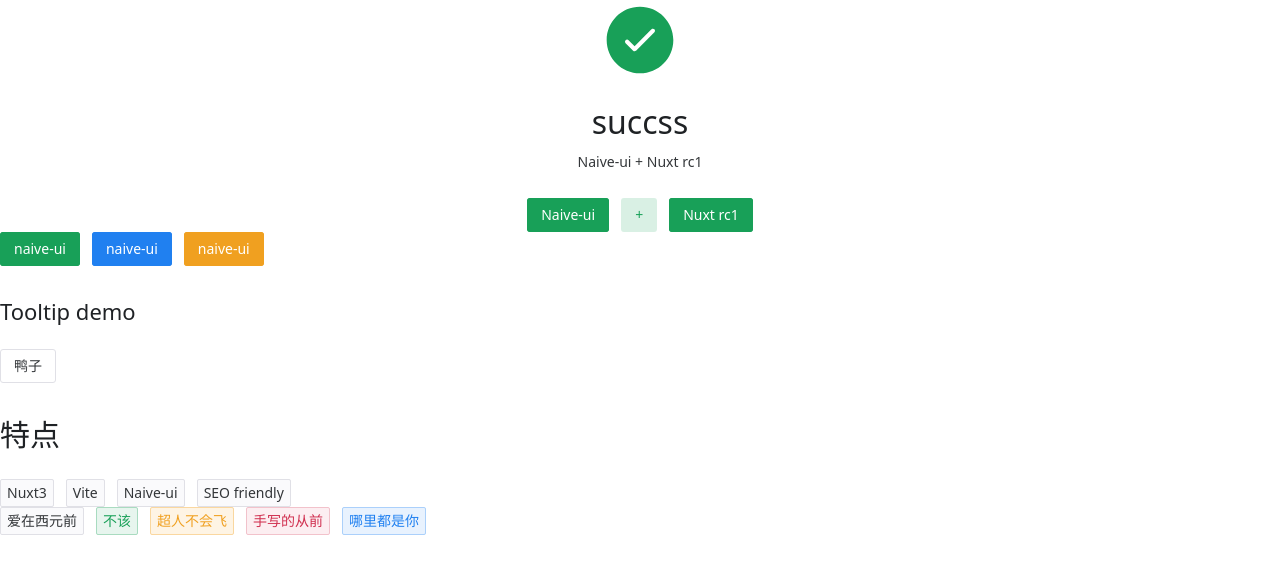
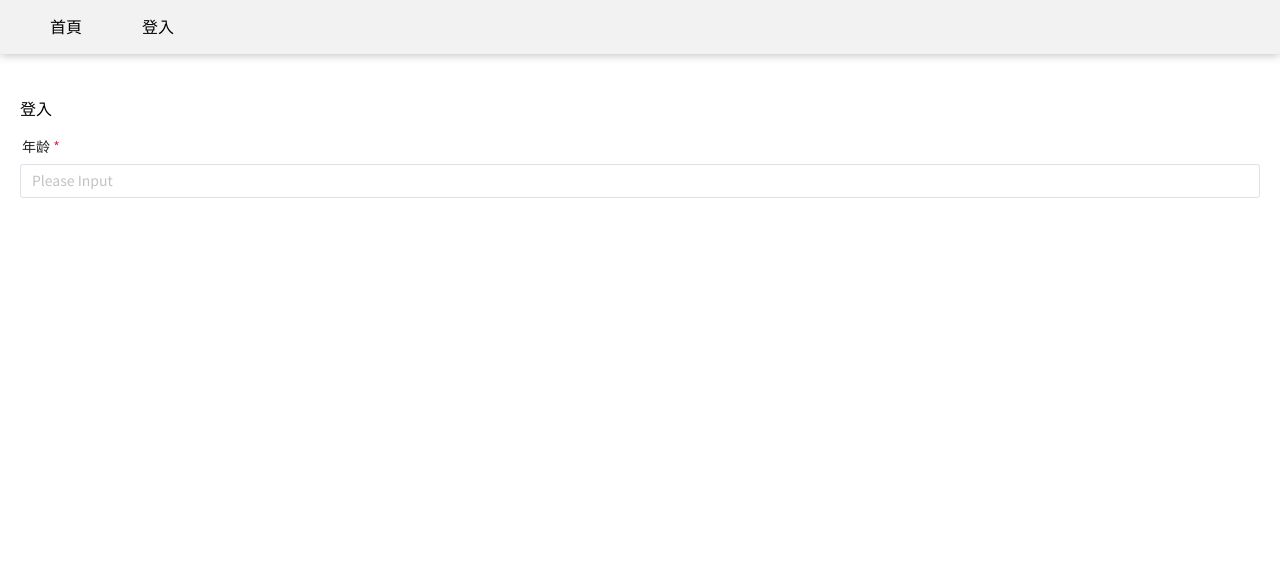
Before and after one commit to 121amylin/nuxt3_cms, a Nuxt app: page /login in a window 1280 px wide. Shown: the top 574 px of the page. Built offline with nearby package versions, Linux system fonts and the light colour scheme.

Commit message:
feat: 頁面布局

```diff
--- a/app.vue
+++ b/app.vue
@@ -1,42 +1,60 @@
-//
 <template>
   <div>
-    <n-result status="success" title="succss" description="Naive-ui + Nuxt rc1">
-      <template #footer>
-        <n-space justify="center">
-          <n-button type="success">Naive-ui</n-button>
-          <n-button type="success" secondary>+</n-button>
-          <n-button type="success">Nuxt rc1</n-button>
-        </n-space>
-      </template>
-    </n-result>
-    <n-space>
-      <n-button type="primary">naive-ui</n-button>
-      <n-button type="info">naive-ui</n-button>
-      <n-button type="warning">naive-ui</n-button>
-    </n-space>
-    <n-h2>Tooltip demo</n-h2>
-    <n-tooltip trigger="hover">
-      <template #trigger>
-        <n-button>鸭子</n-button>
-      </template>
-      如果它长得像鸭子，走起来像鸭子，叫起来也像鸭子，那它一定是个鸭子。
-    </n-tooltip>
-    <n-h1>特点</n-h1>
-    <n-space>
-      <n-tag>Nuxt3</n-tag>
-      <n-tag>Vite</n-tag>
-      <n-tag>Naive-ui</n-tag>
-      <n-tag>SEO friendly</n-tag>
-    </n-space>
-
-
-      <n-space>
-        <n-tag> 爱在西元前 </n-tag>
-        <n-tag type="success"> 不该 </n-tag>
-        <n-tag type="warning"> 超人不会飞 </n-tag>
-        <n-tag type="error"> 手写的从前 </n-tag>
-        <n-tag type="info"> 哪里都是你 </n-tag>
-      </n-space>
+    <header class="header">
+      <div class="contentain">
+        <nuxt-link to="./">首頁</nuxt-link>
+        <nuxt-link to="./login">登入</nuxt-link>
+      </div>
+    </header>
+    <main class="main">
+      <div class="contentain">
+        <NuxtPage />
+      </div>
+    </main>
   </div>
 </template>
+<style lang="scss">
+// ====================================================
+// ====================== var =========================
+$main_color: rgb(2, 98, 222);
+// ====================================================
+// ====================== reset =======================
+@import url('https://fonts.googleapis.com/css2?family=Noto+Sans+TC:wght@100;300;400;500;700;900&display=swap');
+html,
+body {
+  font-family: 'Noto Sans TC', sans-serif;
+  font-size: clamp(16px, 1vw, 18px);
+  margin: 0;
+}
+a {
+  color: #000;
+  text-decoration: none;
+  transition: color 0.2s;
+  &:hover,
+  &:focus {
+    color: $main_color;
+  }
+}
+// ====================================================
+// ====================== layout ======================
+.contentain {
+  width: 100%;
+  max-width: 1240px;
+  padding: 0 20px;
+  margin: auto;
+}
+.header {
+  position: fixed;
+  width: 100%;
+  top: 0;
+  background-color: rgba(0, 0, 0, 0.05);
+  box-shadow: 0 0 10px rgba(0, 0, 0, 0.3);
+  a {
+    display: inline-block;
+    padding: 14px 30px;
+  }
+}
+.main {
+  padding-top: 80px;
+}
+</style>
--- /dev/null
+++ b/pages/index.vue
@@ -0,0 +1,9 @@
+<script setup></script>
+
+<template>
+  <div>
+    <h1>index</h1>
+  </div>
+</template>
+
+<style scoped lang="scss"></style>
--- /dev/null
+++ b/pages/login/index.vue
@@ -0,0 +1,42 @@
+<script setup>
+import { ref } from 'vue'
+import { useMessage } from 'naive-ui'
+const formRef = ref(null)
+// const age = ref(null)
+const modelRef = ref({
+  age: null
+})
+const model = modelRef
+const rules = {
+  age: [
+    {
+      required: true,
+      validator(rule, value) {
+        if (!value) {
+          return new Error('需要年龄')
+        } else if (!/^\d*$/.test(value)) {
+          return new Error('年龄应该为整数')
+        } else if (Number(value) < 18) {
+          return new Error('年龄应该超过十八岁')
+        }
+        return true
+      },
+      trigger: ['input', 'blur']
+    }
+  ]
+}
+</script>
+
+<template>
+  <div>
+    <p>登入</p>
+    <n-form ref="formRef" :model="model" :rules="rules">
+      <n-form-item path="age" label="年龄">
+        <n-input v-model:value="model.age" @keydown.enter.prevent />
+      </n-form-item>
+    </n-form>
+    <!-- <pre>{{ JSON.stringify(model, null, 2) }}</pre> -->
+  </div>
+</template>
+
+<style scoped lang="scss"></style>
```
